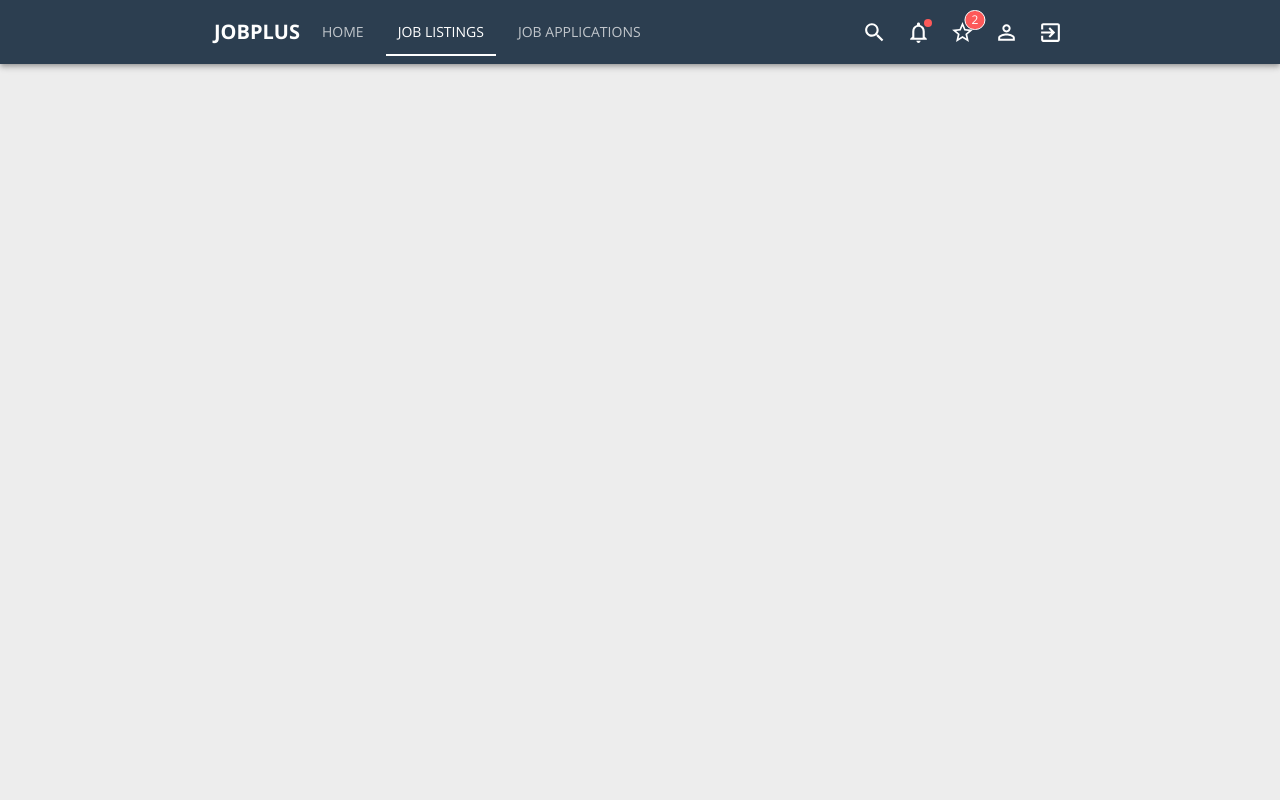
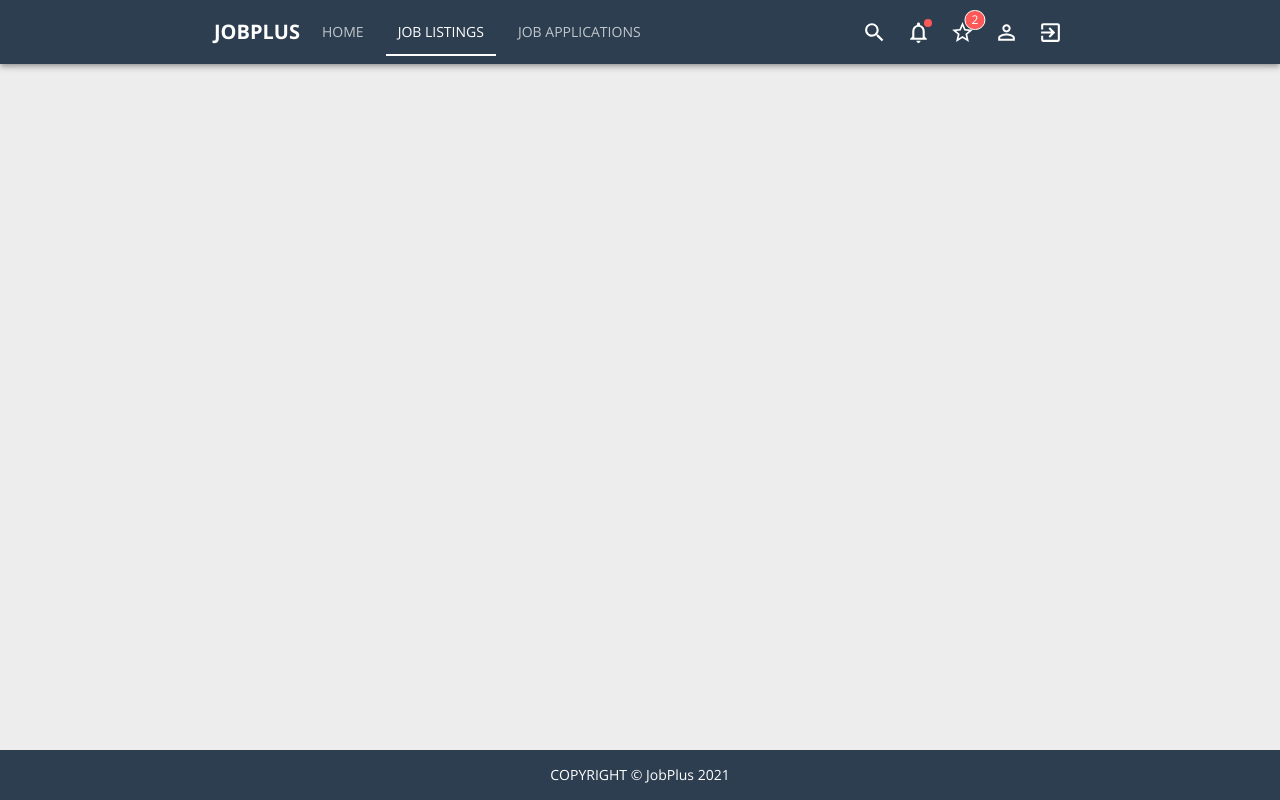
Before and after one commit to Sarkash-pi/JobPlus_React.js, a React (Create React App) app: page /job-listings in a window 1280 px wide. Built offline with nearby package versions, Linux system fonts and the light colour scheme.

Commit message:
created Footer

```diff
--- a/src/App.js
+++ b/src/App.js
@@ -1,6 +1,7 @@
 import './App.css';
 import { BrowserRouter, useHistory } from 'react-router-dom';
 import Navbar from './components/Navbar';
+import Footer from './components/Footer';
 
 
 function App() {
@@ -8,6 +9,7 @@ function App() {
   return (
     <BrowserRouter history={history}>
       <Navbar />
+      <Footer />
     </BrowserRouter>
   );
 }
--- /dev/null
+++ b/src/components/Footer.js
@@ -0,0 +1,21 @@
+import React from 'react'
+import { makeStyles } from '@material-ui/styles';
+
+const useStyles = makeStyles((theme) => ({
+  root: {
+    position: 'fixed',
+    width: '100%',
+    bottom: '0px',
+    backgroundColor: theme.palette.common.alpha,
+    color: theme.palette.common.light,
+    textAlign: 'center',
+    padding: '15px',
+  }
+}))
+
+export default function Footer() {
+  const classes = useStyles();
+  return (
+    <div className={classes.root}>COPYRIGHT &copy; JobPlus 2021</div>
+  )
+}
```
